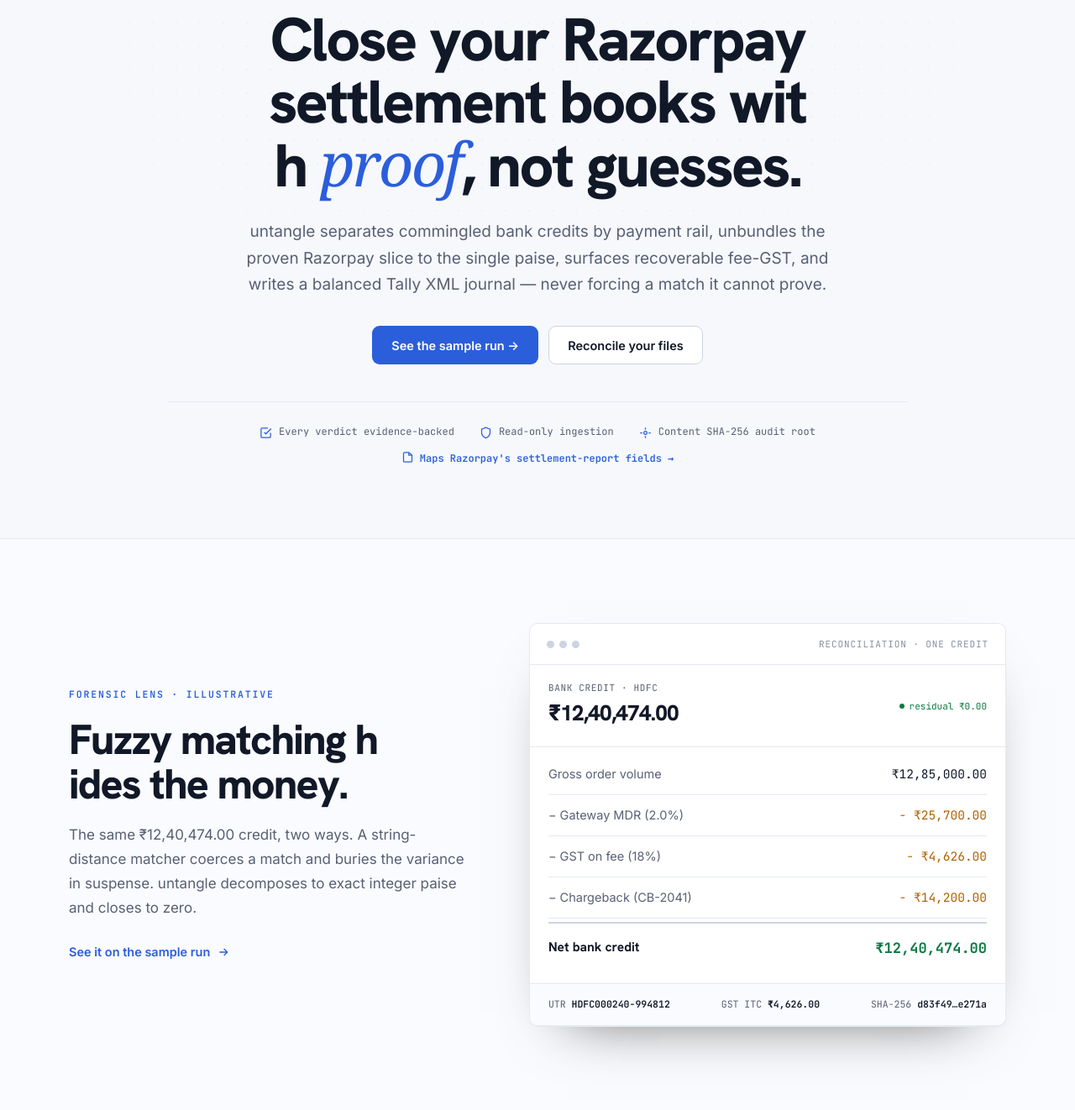
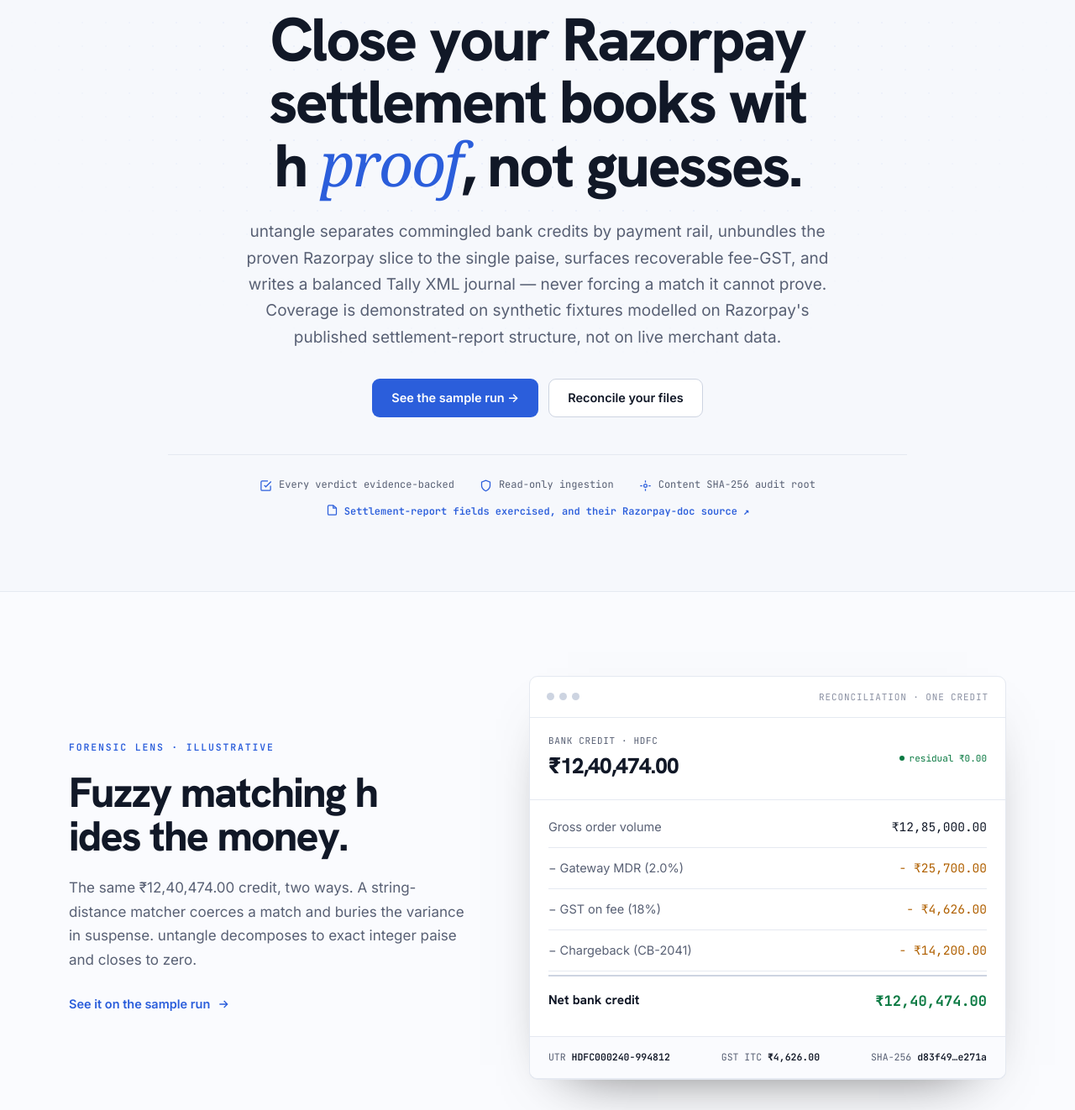
Before and after one commit to vinayaksonthalia/untangle, a FastAPI app: page / in a window 1280 px wide. Shown: the part 220-1542 px from the top of the page at 84% size. Run offline with FastAPI, Linux system fonts and the light colour scheme; parts of the project's set-up code (start-up, migrations or seed data) failed here and were passed over; some libraries are stand-ins or nearby versions.

Commit message:
fix(landing): qualify Razorpay coverage claim as synthetic (Qodo compliance #70)
The hero lede described Razorpay reconciliation coverage without stating
its evidentiary basis. Qodo compliance (PR Compliance ID 3050357) flags
any public provider-coverage claim that lacks authentic sanitized evidence
or a reference to the exact provider formats exercised.

- Qualify the hero lede: coverage is demonstrated on synthetic fixtures
  modelled on Razorpay's published settlement-report structure, not on
  live merchant data.
- Cite Razorpay's public settlement documentation (fetch-recon API +
  settlements reference) as the field-grammar source in
  docs/BANK_FORMAT_EVIDENCE.md, and relabel the hero evidence link to
  point at exactly that.

Same-origin only (external links break the CSP no-external-loads test).
tests/unit/test_landing.py: 13 passed.

```diff
--- a/webapp/templates/landing.html
+++ b/webapp/templates/landing.html
@@ -182,13 +182,13 @@ h1.head .proof{font-family:var(--serif);font-style:italic;font-weight:400;color:
 <section class="hero"><div class="wrap">
   <div class="tags"><span>Deterministic</span><span class="dot"></span><span>Read-only toward money</span><span class="dot"></span><span class="on">Abstains rather than guessing</span></div>
   <h1 class="head ah" data-ah>Close your Razorpay settlement books with <span class="proof">proof</span>, not guesses.</h1>
-  <p class="lede">untangle separates commingled bank credits by payment rail, unbundles the proven Razorpay slice to the single paise, surfaces recoverable fee-GST, and writes a balanced Tally XML journal — never forcing a match it cannot prove.</p>
+  <p class="lede">untangle separates commingled bank credits by payment rail, unbundles the proven Razorpay slice to the single paise, surfaces recoverable fee-GST, and writes a balanced Tally XML journal — never forcing a match it cannot prove. Coverage is demonstrated on synthetic fixtures modelled on Razorpay's published settlement-report structure, not on live merchant data.</p>
   <div class="cta-row"><a class="btn primary" href="/try-sample">See the sample run →</a><a class="btn ghost" href="/app">Reconcile your files</a></div>
   <div class="trust">
     <span><svg width="15" height="15" viewBox="0 0 24 24" fill="none" stroke="currentColor" stroke-width="2"><path d="m9 11 3 3L22 4"/><path d="M21 12v7a2 2 0 0 1-2 2H5a2 2 0 0 1-2-2V5a2 2 0 0 1 2-2h11"/></svg> Every verdict evidence-backed</span>
     <span><svg width="15" height="15" viewBox="0 0 24 24" fill="none" stroke="currentColor" stroke-width="2"><path d="M12 22s8-4 8-10V5l-8-3-8 3v7c0 6 8 10 8 10Z"/></svg> Read-only ingestion</span>
     <span><svg width="15" height="15" viewBox="0 0 24 24" fill="none" stroke="currentColor" stroke-width="2"><circle cx="12" cy="12" r="3"/><path d="M12 2v4m0 12v4M2 12h4m12 0h4"/></svg> Content SHA-256 audit root</span>
-    <a href="https://github.com/vinayaksonthalia/untangle/blob/main/docs/BANK_FORMAT_EVIDENCE.md" target="_blank" rel="noopener" style="color:var(--accent);font-weight:600"><svg width="15" height="15" viewBox="0 0 24 24" fill="none" stroke="currentColor" stroke-width="2" style="vertical-align:-2px"><path d="M14 3v5h5"/><path d="M14 3H6a2 2 0 0 0-2 2v14a2 2 0 0 0 2 2h12a2 2 0 0 0 2-2V8Z"/></svg> Maps Razorpay's settlement-report fields →</a>
+    <a href="https://github.com/vinayaksonthalia/untangle/blob/main/docs/BANK_FORMAT_EVIDENCE.md" target="_blank" rel="noopener" style="color:var(--accent);font-weight:600"><svg width="15" height="15" viewBox="0 0 24 24" fill="none" stroke="currentColor" stroke-width="2" style="vertical-align:-2px"><path d="M14 3v5h5"/><path d="M14 3H6a2 2 0 0 0-2 2v14a2 2 0 0 0 2 2h12a2 2 0 0 0 2-2V8Z"/></svg> Settlement-report fields exercised, and their Razorpay-doc source ↗</a>
   </div>
 </div></section>
 
```
Also changed, not shown: docs/BANK_FORMAT_EVIDENCE.md (+2 -0 lines).
